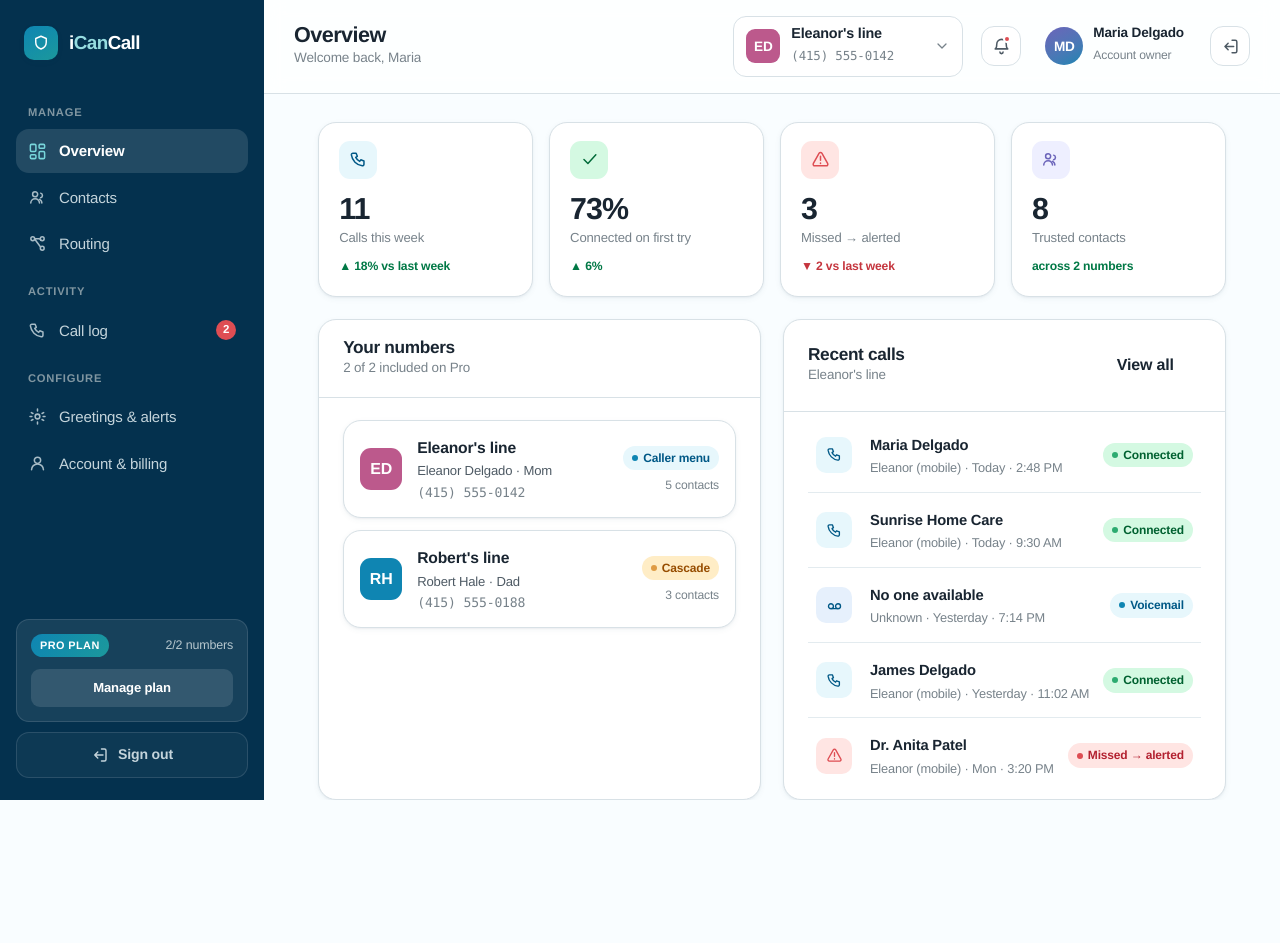
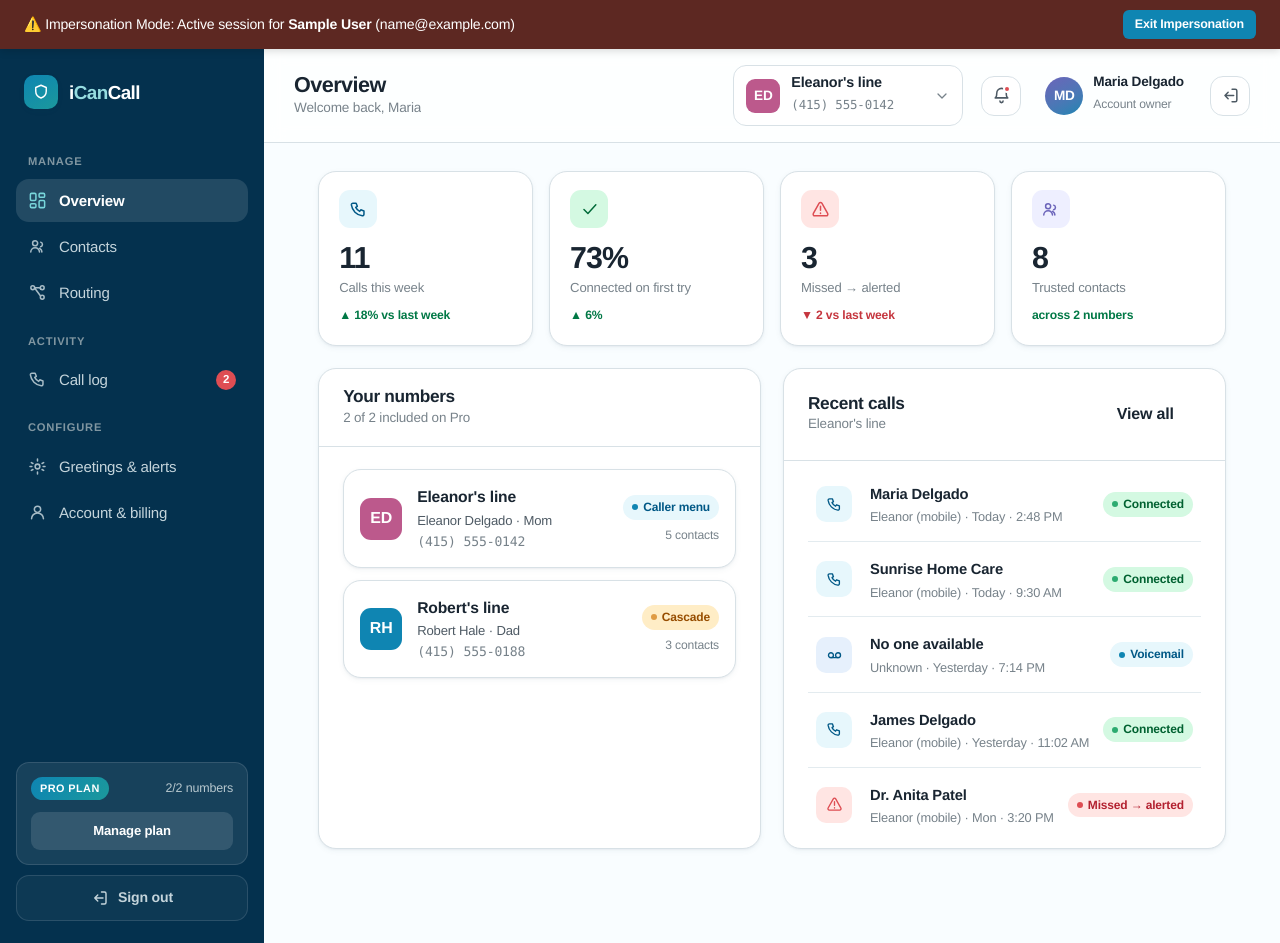
Before and after one commit to XDesignsit/icancall, a Next.js app: page /dashboard in a window 1280 px wide. Before the commit the page ends 800 px from the top, so only its background shows below. Built offline with nearby package versions, Linux system fonts and the light colour scheme; sample sign-in values are in the browser's storage.

Commit message:
feat: Implement super admin account impersonation flow with alert banner and return dashboard context override

```diff
--- a/src/app/dashboard/page.tsx
+++ b/src/app/dashboard/page.tsx
@@ -2094,34 +2094,7 @@ export default function DashboardApp() {
     duration: string;
   } | null>(null);
 
-  useEffect(() => {
-    if (typeof window !== "undefined") {
-      if (localStorage.getItem("isLoggedIn") !== "true") {
-        window.location.href = "/login";
-        return;
-      }
-
-      const params = new URLSearchParams(window.location.search);
-      const viewParam = params.get("view");
-      const recordingUrl = params.get("recordingUrl");
-      const transcription = params.get("transcription");
-      const caller = params.get("caller");
-      const duration = params.get("duration");
-
-      if (viewParam) {
-        setView(viewParam);
-      }
-      if (recordingUrl) {
-        setActiveVoicemail({
-          recordingUrl,
-          transcription: transcription || "No transcript available.",
-          caller: caller || "Unknown Caller",
-          duration: duration || "0:30",
-        });
-      }
-    }
-  }, []);
-
+  const [impersonatingUser, setImpersonatingUser] = useState<{ email: string; name: string } | null>(null);
   const [acctTab, setAcctTab] = useState("profile");
   const [account, setAccount] = useState<Account>({
     name: "Maria Delgado",
@@ -2139,6 +2112,64 @@ export default function DashboardApp() {
     addons: { extraNumbers: 1, minuteBlocks: 2, usedMin: 41, rolloverMin: 18 },
   });
 
+  useEffect(() => {
+    if (typeof window !== "undefined") {
+      if (localStorage.getItem("isLoggedIn") !== "true") {
+        window.location.href = "/login";
+        return;
+      }
+
+      // Check if session is impersonated
+      const imp = localStorage.getItem("impersonatingUser");
+      if (imp) {
+        try {
+          const userObj = JSON.parse(imp);
+          setImpersonatingUser(userObj);
+          setAccount((prev) => ({
+            ...prev,
+            name: userObj.name,
+            preferred: userObj.name.split(" ")[0],
+            email: userObj.email,
+            notifyEmail: userObj.email,
+          }));
+        } catch (e) {
+          console.error(e);
+        }
+      }
+
+      const params = new URLSearchParams(window.location.search);
+      const viewParam = params.get("view");
+      const recordingUrl = params.get("recordingUrl");
+      const transcription = params.get("transcription");
+      const caller = params.get("caller");
+      const duration = params.get("duration");
+
+      if (viewParam) {
+        setView(viewParam);
+      }
+      if (recordingUrl) {
+        setActiveVoicemail({
+          recordingUrl,
+          transcription: transcription || "No transcript available.",
+          caller: caller || "Unknown Caller",
+          duration: duration || "0:30",
+        });
+      }
+    }
+  }, []);
+
+  const handleStopImpersonating = () => {
+    if (typeof window !== "undefined") {
+      localStorage.removeItem("impersonatingUser");
+      if (localStorage.getItem("isAdminLoggedIn") === "true") {
+        window.location.href = "/super-admin";
+      } else {
+        localStorage.removeItem("isLoggedIn");
+        window.location.href = "/login";
+      }
+    }
+  };
+
   const [toast, setToast] = useState<string | null>(null);
   const [switchOpen, setSwitchOpen] = useState(false);
   const [sideOpen, setSideOpen] = useState(false);
@@ -2171,7 +2202,32 @@ export default function DashboardApp() {
   const [t1, t2] = TITLES[view as keyof typeof TITLES] || ["Dashboard", "iCanCall Routing Panel"];
 
   return (
-    <div className="dash">
+    <div style={{ display: "flex", flexDirection: "column", minHeight: "100vh" }}>
+      {impersonatingUser && (
+        <div style={{ background: "oklch(0.35 0.08 28)", color: "#fff", padding: "10px 24px", display: "flex", alignItems: "center", justifyContent: "space-between", fontSize: "0.88rem", zIndex: 1000, boxShadow: "0 2px 8px rgba(0,0,0,0.15)", flex: "none" }}>
+          <div>
+            ⚠️ Impersonation Mode: Active session for <strong>{impersonatingUser.name}</strong> ({impersonatingUser.email})
+          </div>
+          <button
+            onClick={handleStopImpersonating}
+            className="btn btn-sm"
+            style={{
+              background: "oklch(0.58 0.115 232)",
+              color: "#fff",
+              fontSize: "0.78rem",
+              padding: "5px 12px",
+              boxShadow: "none",
+              border: "none",
+              cursor: "pointer",
+              borderRadius: "6px",
+              fontWeight: 600
+            }}
+          >
+            Exit Impersonation
+          </button>
+        </div>
+      )}
+      <div className="dash" style={{ flex: 1 }}>
       <aside className={`sidebar ${sideOpen ? "open" : ""}`}>
         <div className="brand">
           <span className="mark">
@@ -2371,6 +2427,7 @@ export default function DashboardApp() {
       </div>
 
       <Toast msg={toast} />
+      </div>
     </div>
   );
 }
--- a/src/app/super-admin/page.tsx
+++ b/src/app/super-admin/page.tsx
@@ -1020,6 +1020,7 @@ export default function SuperAdminApp() {
                         <th style={{ padding: "14px 20px" }}>MRR Value</th>
                         <th style={{ padding: "14px 20px" }}>Join Date</th>
                         <th style={{ padding: "14px 20px" }}>Status</th>
+                        <th style={{ padding: "14px 20px", textAlign: "right" }}>Actions</th>
                       </tr>
                     </thead>
                     <tbody>
@@ -1057,6 +1058,21 @@ export default function SuperAdminApp() {
                             >
                               {acc.status}
                             </span>
+                          </td>
+                          <td style={{ padding: "14px 20px", textAlign: "right" }}>
+                            <button
+                              onClick={() => {
+                                if (typeof window !== "undefined") {
+                                  localStorage.setItem("isLoggedIn", "true");
+                                  localStorage.setItem("impersonatingUser", JSON.stringify({ email: acc.email, name: acc.owner }));
+                                  window.location.href = "/dashboard";
+                                }
+                              }}
+                              className="btn btn-soft btn-sm"
+                              style={{ padding: "6px 12px", fontSize: "0.8rem", fontWeight: 600 }}
+                            >
+                              Impersonate
+                            </button>
                           </td>
                         </tr>
                       ))}
```
